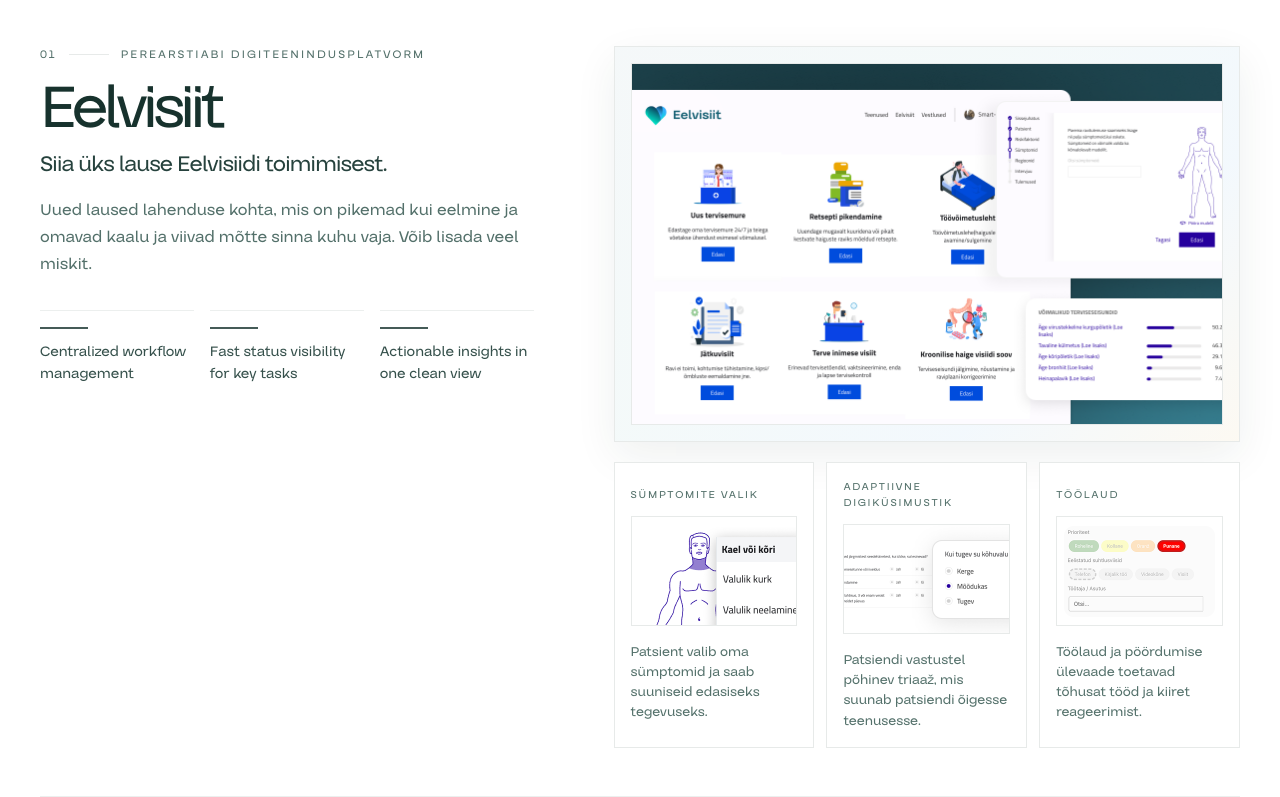
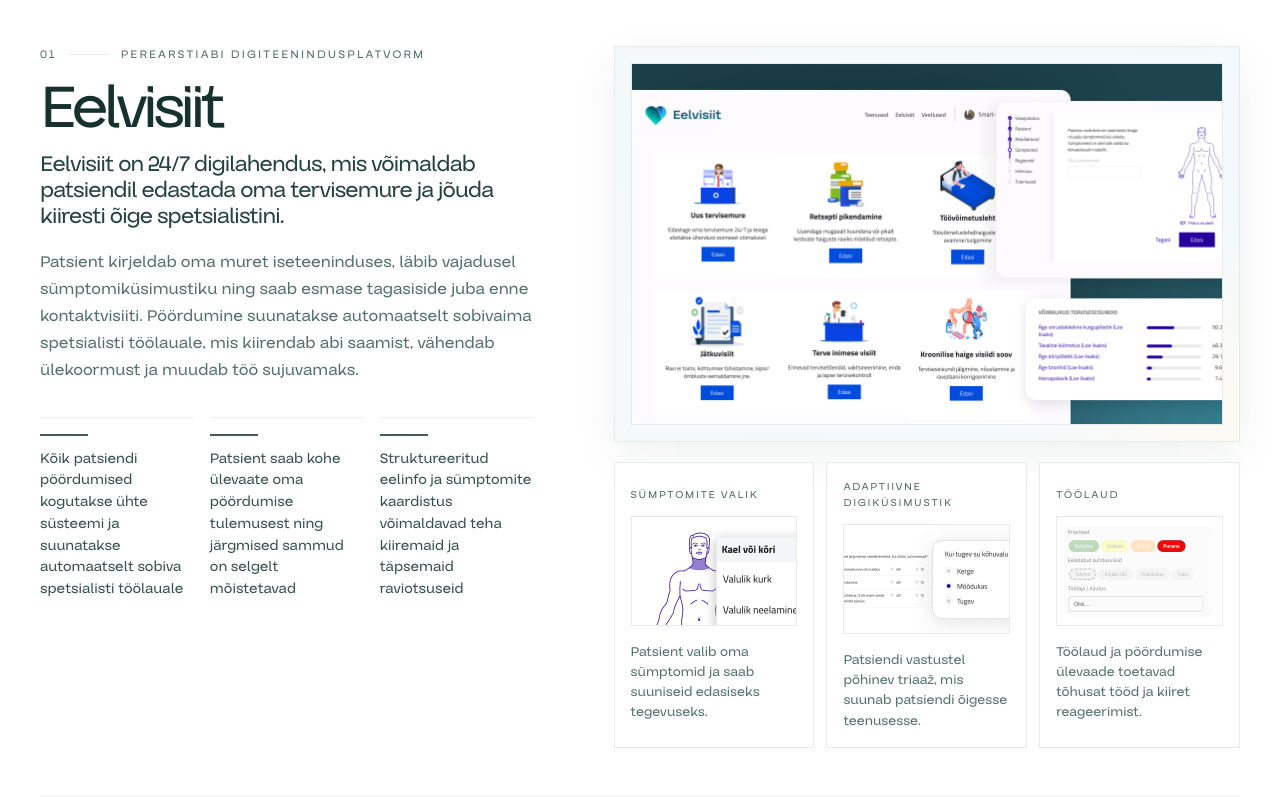
Before and after one commit to SassTere/lahendused, a React (Vite) app: page / in a window 1280 px wide. Shown: the part 650-1447 px from the top of the page. Built offline with nearby package versions, Linux system fonts and the light colour scheme.

Commit message:
selgitav tekst

```diff
--- a/src/App.tsx
+++ b/src/App.tsx
@@ -31,13 +31,13 @@
     id: "01",
     name: "Eelvisiit",
     category: "Perearstiabi digiteenindusplatvorm",
-    tagline: "Siia üks lause Eelvisiidi toimimisest.",
+    tagline: "Eelvisiit on 24/7 digilahendus, mis võimaldab patsiendil edastada oma tervisemure ja jõuda kiiresti õige spetsialistini.",
     description:
-      "Uued laused lahenduse kohta, mis on pikemad kui eelmine ja omavad kaalu ja viivad mõtte sinna kuhu vaja. Võib lisada veel miskit.",
+      "Patsient kirjeldab oma muret iseteeninduses, läbib vajadusel sümptomiküsimustiku ning saab esmase tagasiside juba enne kontaktvisiiti. Pöördumine suunatakse automaatselt sobivaima spetsialisti töölauale, mis kiirendab abi saamist, vähendab ülekoormust ja muudab töö sujuvamaks.",
     points: [
-      "Centralized workflow management",
-      "Fast status visibility for key tasks",
-      "Actionable insights in one clean view",
+      "Kõik patsiendi pöördumised kogutakse ühte süsteemi ja suunatakse automaatselt sobiva spetsialisti töölauale",
+      "Patsient saab kohe ülevaate oma pöördumise tulemusest ning järgmised sammud on selgelt mõistetavad",
+      "Struktureeritud eelinfo ja sümptomite kaardistus võimaldavad teha kiiremaid ja täpsemaid raviotsuseid",
     ],
     featureCards: [
       {
```
